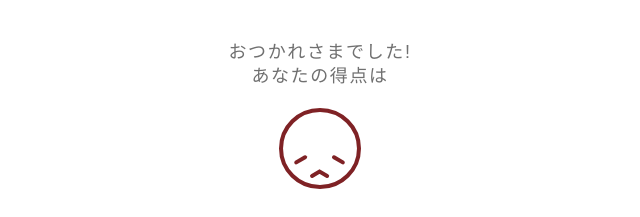
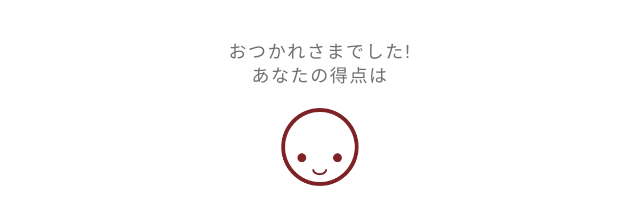
Before and after one commit to SaijiroPL/alcohol, a React (Create React App) app: page /goal/1 in a window 1280 px wide. Shown: the top 217 px of the page, without its empty margins (320-960 px from the left). Built offline with nearby package versions, Linux system fonts and the light colour scheme.

Commit message:
face icon filter

```diff
--- a/src/const/icons.tsx
+++ b/src/const/icons.tsx
@@ -46,7 +46,7 @@ import faceNormal from 'svgs/level/face-normal.png'
 import faceLike from 'svgs/level/face-like.png'
 
 const man = [manYellow, manGreen, manRed, manBlack]
-const face = [faceCry, faceSad, faceNormal, faceLike]
+const face = [faceLike, faceNormal, faceSad, faceCry]
 
 export {
   arrowRight,
--- a/src/pages/Report/Page1/page.tsx
+++ b/src/pages/Report/Page1/page.tsx
@@ -1,10 +1,10 @@
-import React, { useEffect } from 'react'
+import React, { useEffect, useMemo } from 'react'
 import { useHistory } from "react-router-dom";
 
 import SingleButton from 'components/SingleButton'
 
 import { PAGE_INFOES } from 'const/selections'
-import { faceIcon, tick } from 'const/icons'
+import { face, tick } from 'const/icons'
 import * as Colors from 'const/colors'
 import './styles.css';
 
@@ -44,6 +44,17 @@ export default function({
     setScore(scoreSum)
   }, [])
 
+  const scoreLevel = useMemo(() => {
+    if (score >= 8 && score < 15) {
+      return 1
+    } else if (score >= 15 && score < 20) {
+      return 2
+    } else if (score >= 20) {
+      return 3
+    }
+    return 0
+  }, [score])
+
   function onNext() {
     history.push("/goal/2");
   }
@@ -54,7 +65,7 @@ export default function({
         <span>あなたの得点は</span>
       </div>
       <div className='face-icon-container'>
-        <img src={faceIcon} alt='face' className='face-icon' />
+        <img src={face[scoreLevel]} alt='face' className='face-icon'/>
       </div>
       <div className='report1-rank-container'>
         <span className='font-hira' style={{ fontSize: '80px' }} >{score}</span>
@@ -62,9 +73,9 @@ export default function({
       </div>
       <div className='container-center-text' style={{ fontSize: '24px' }}>
         <span className='report1-static-label'>
-          {score >= 8 && score < 15 && ('問題のある飲酒群')}
-          {score >= 15 && score < 20 && ('危険な飲酒群')}
-          {score >= 20 && ('アルコール依存症疑い群')}
+          {scoreLevel === 1 && ('問題のある飲酒群')}
+          {scoreLevel === 2 && score < 20 && ('危険な飲酒群')}
+          {scoreLevel === 3 && ('アルコール依存症疑い群')}
         </span>
       </div>
       <div className='container-center-text' style={{ marginTop: '15px', fontSize: '14px' }}>
--- a/src/pages/Report/Page1/styles.css
+++ b/src/pages/Report/Page1/styles.css
@@ -5,6 +5,8 @@
 .face-icon {
   display: block;
   margin: 0 auto;
+  width: 78px;
+  height: 78px;
 }
 
 .report1-rank-container {
```
